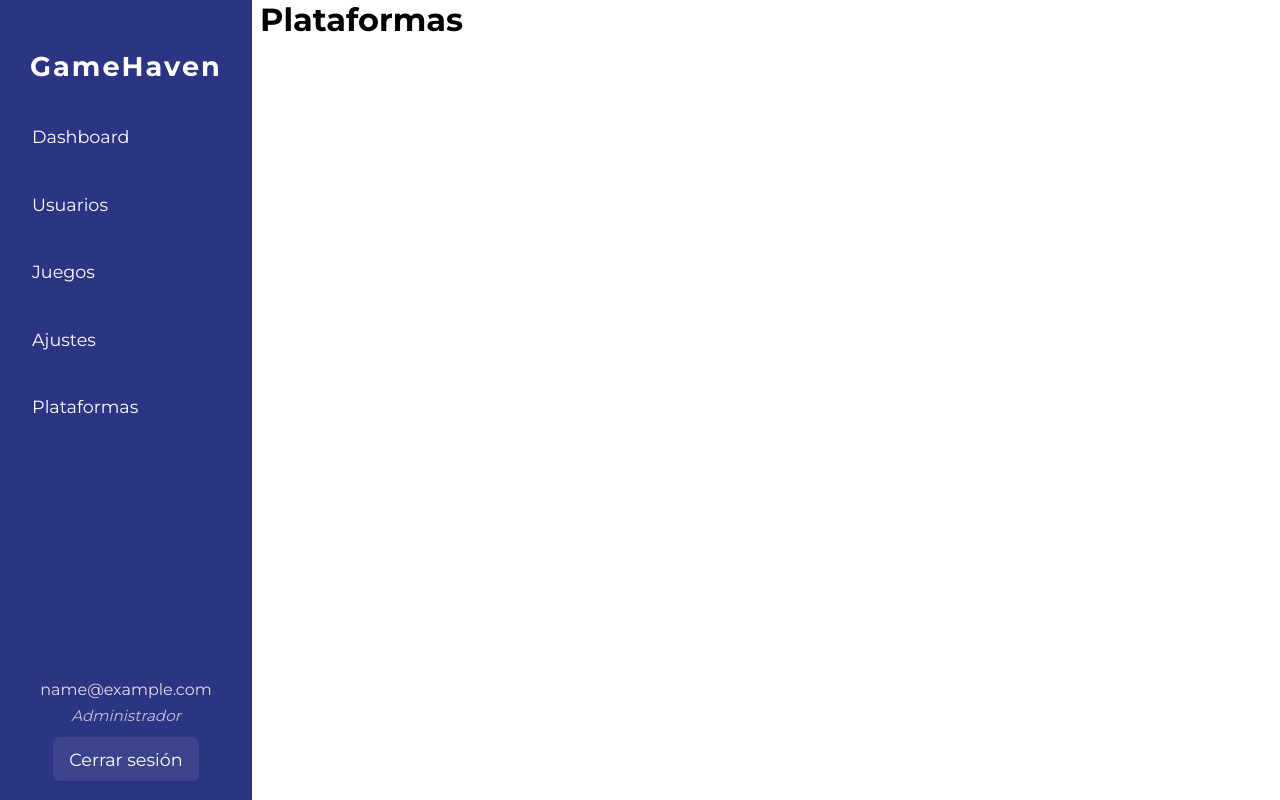
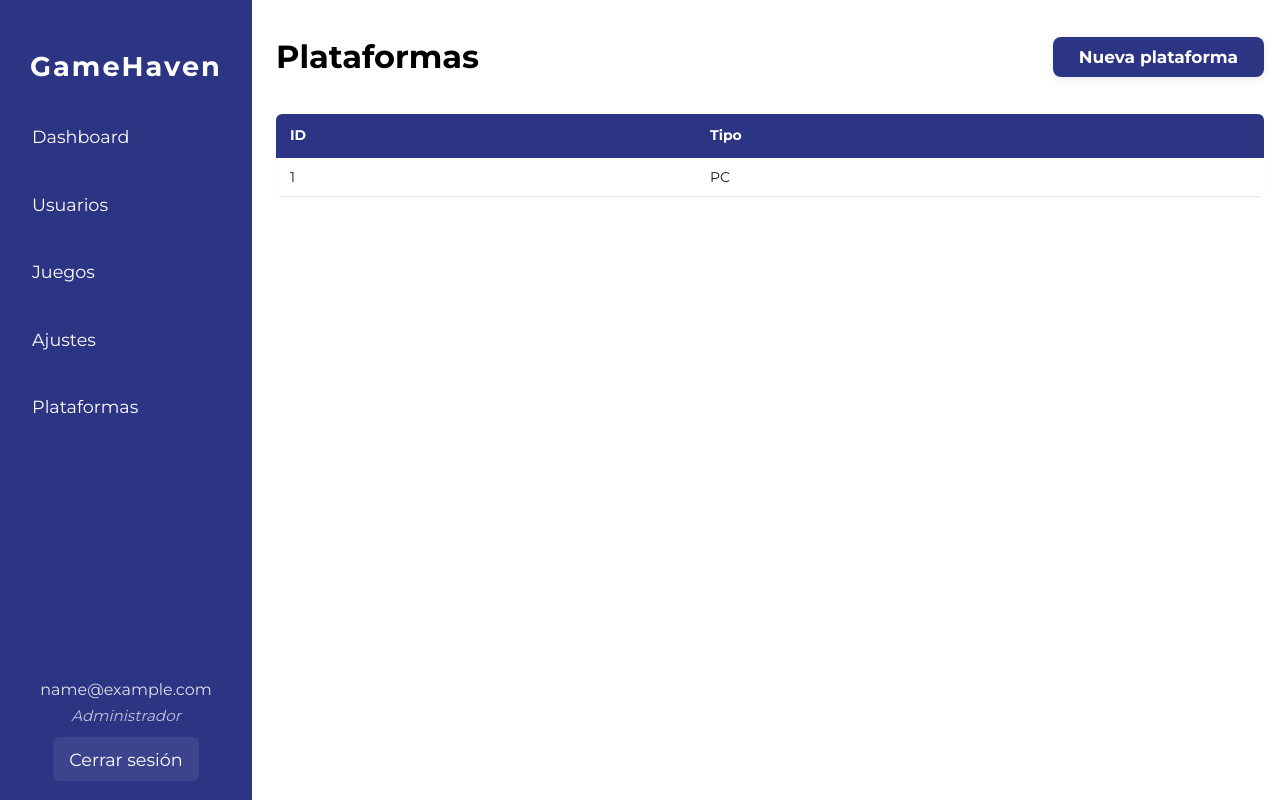
Before and after one commit to erreyesjoel/GameHaven, a Django app: page /plataformas/ in a window 1280 px wide. Run offline with Django 5.2, Linux system fonts and the light colour scheme; a user stored in the database is signed in; tables that the repository leaves empty hold one stand-in row (values such as "Sample post").

Commit message:
definir ruta crear nueva plataforma y boton de acceso rapido en pagina plataformas

```diff
--- /dev/null
+++ b/backend/backend_django/backend/templates/admin/crearPlataforma.html
@@ -0,0 +1,4 @@
+{% include 'components/header/header.html' %}
+{% load static %}
+<link rel="stylesheet" href="{% static 'css/main.css' %}">
+<h1>Crear Plataforma</h1>
--- a/backend/backend_django/backend/templates/admin/plataformas.html
+++ b/backend/backend_django/backend/templates/admin/plataformas.html
@@ -2,5 +2,30 @@
 {% load static %}
 <link rel="stylesheet" href="{% static 'css/main.css' %}">
 <div class="main-content">
-    <h1>Plataformas</h1>
+    <div class="table-wrapper">
+        <div class="table-header">
+            <h1>Plataformas</h1>
+            <a href="{% url 'crear_plataforma' %}" class="btn-nuevo">Nueva plataforma
+            </a>
+        </div>
+        <table class="table-app">
+            <thead>
+                <tr>
+                    <th>ID</th>
+                    <th>Tipo</th>
+                </tr>
+            </thead>
+            <tbody>
+                {% for plataforma in plataformas %}
+                <tr>
+                    <td>{{ plataforma.id }}</td>
+                    <td>{{ plataforma.get_tipo_display }}</td>
+                </tr>
+                {% empty %}
+                <tr>
+                    <td colspan="2">No hay plataformas disponibles.</td>
+                </tr>
+                {% endfor %}
+            </tbody>
+        </table>
 </div>
--- a/backend/backend_django/plataformas/urls.py
+++ b/backend/backend_django/plataformas/urls.py
@@ -3,4 +3,5 @@ from . import views # importamos las vistas del mismo directorio, osea de nuestr
 
 urlpatterns = [
     path('', views.mostrarPlataformas, name='mostrar_plataformas'), # se deja vacia porque es la ruta principal de app plataformas
+    path('crear-plataforma/', views.crearPlataforma, name='crear_plataforma'), # ruta para crear plataforma
 ]
--- a/backend/backend_django/plataformas/views.py
+++ b/backend/backend_django/plataformas/views.py
@@ -7,3 +7,16 @@ from django.contrib.auth.decorators import login_required # para proteger las vi
 def mostrarPlataformas(request):
     plataformas = Plataforma.objects.all() # obtener TODAS las plataformas
     return render(request, 'admin/plataformas.html', {'plataformas': plataformas})
+
+@login_required
+# def para crear plataforma
+# el id no es necesario porque se crea una nueva plataforma
+# pedimos el tipo de plataforma (PC, PlayStation, Xbox, Nintendo)
+def crearPlataforma(request):
+    if request.method == 'POST':
+        tipo = request.POST.get(tipo)
+        plataforma = Plataforma.objects.create(
+            tipo=tipo
+        )
+        plataforma.save() # guardamos la plataforma
+    return render(request, 'admin/crearPlataforma.html')
```
